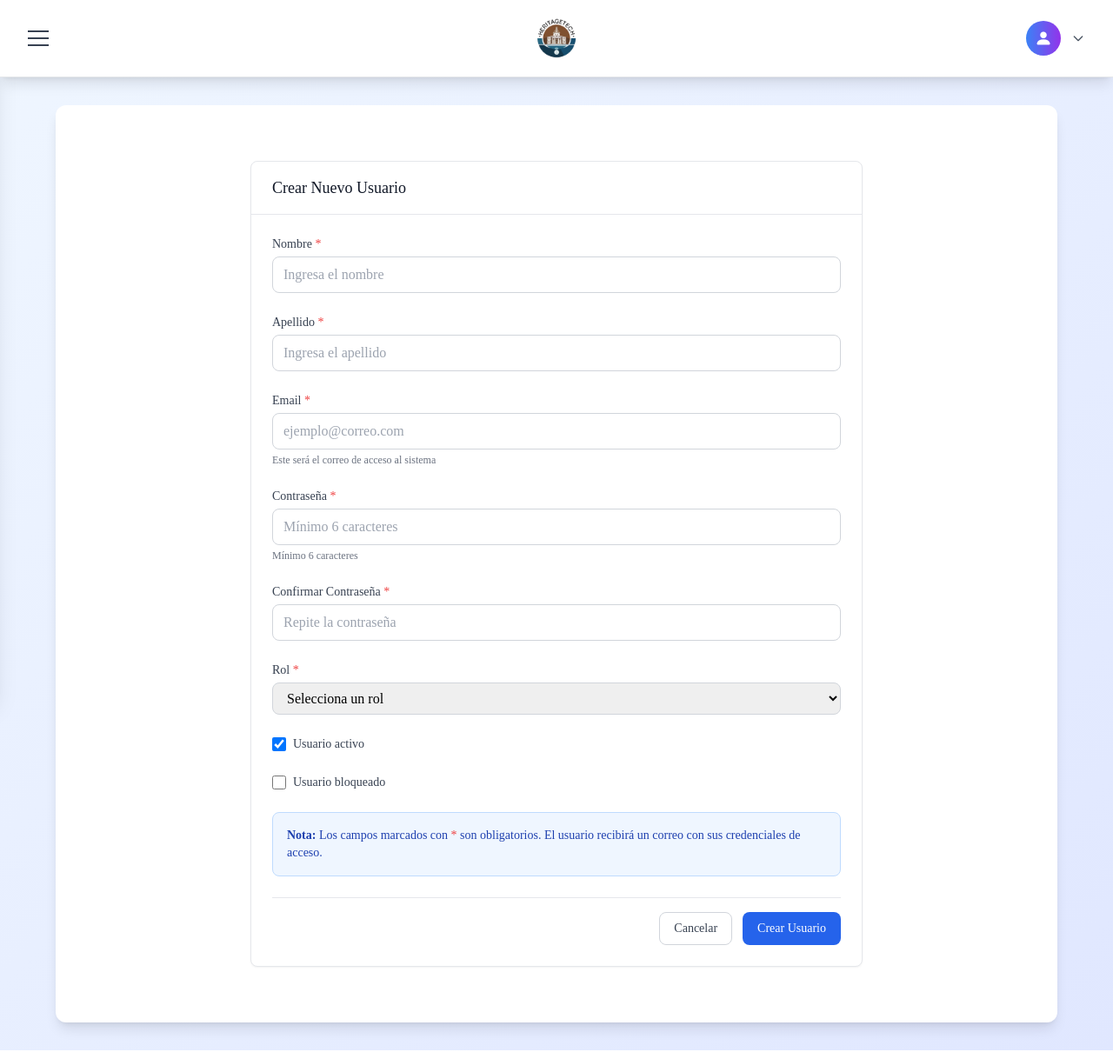
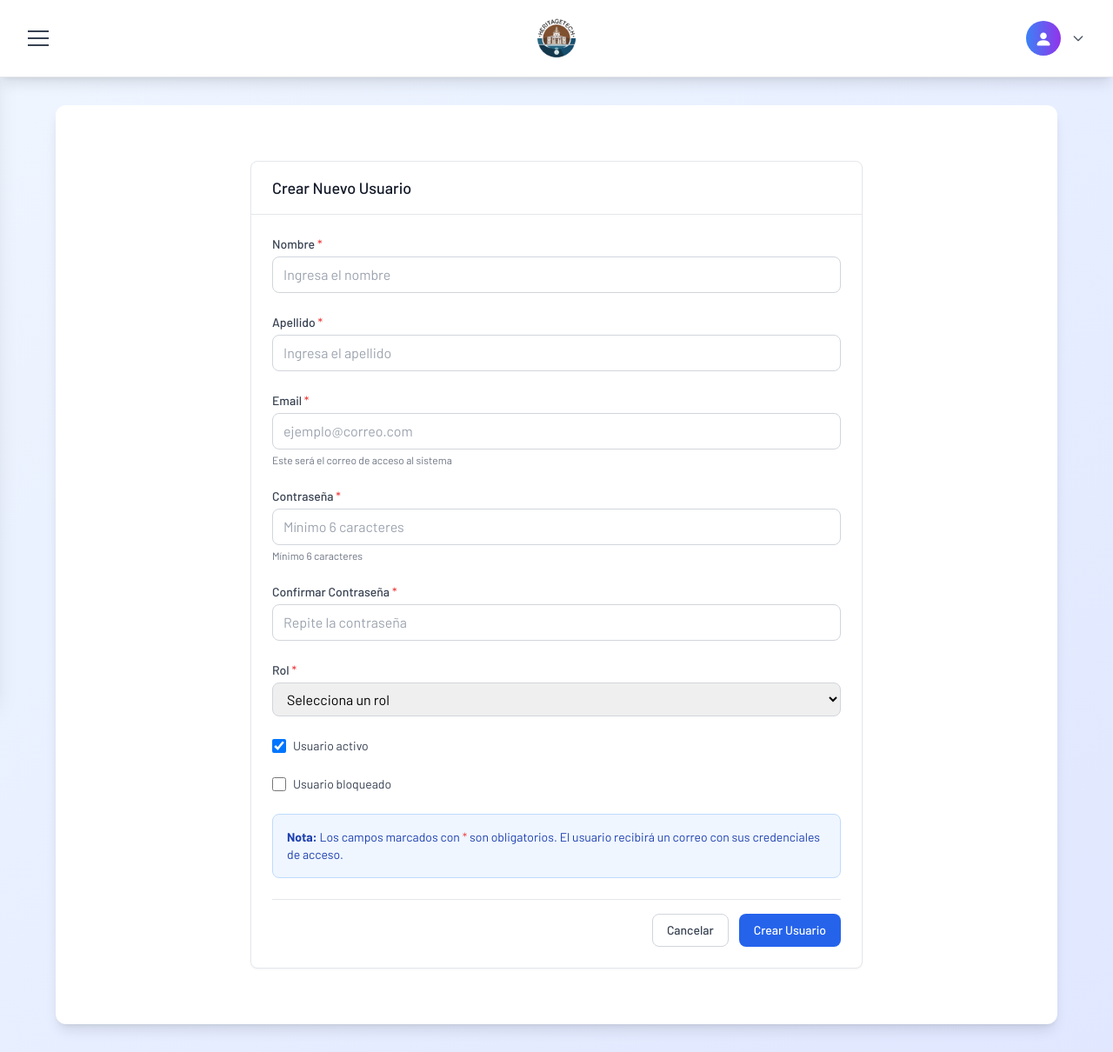
Before and after one commit to ConradoFesco/Explor.Ar---Proyecto-universitario, a Flask app: page /users/nuevo in a window 1280 px wide. Shown: the whole page at 87% size. Run offline with Flask 3, Linux system fonts and the light colour scheme; some libraries are stand-ins or nearby versions.

Commit message:
Cambio tipografía

```diff
--- a/admin/src/web/templates/layout.html
+++ b/admin/src/web/templates/layout.html
@@ -6,6 +6,7 @@
 
     <title>{% block title %} Mi Página {% endblock %}</title>
     <script src="https://cdn.tailwindcss.com"></script>
+    <link href="https://fonts.googleapis.com/css2?family=Barlow:wght@300;400;500;600;700&display=swap" rel="stylesheet">
     <style>
         .sidebar-transition {
             transition: transform 0.3s ease-in-out;
--- a/admin/static/css/styles.css
+++ b/admin/static/css/styles.css
@@ -1,8 +1,9 @@
 body {
-    font-family: Barlow;
+    font-family: 'Barlow', 'Inter', 'Helvetica Neue', Arial, sans-serif !important;
     margin: 0;
     padding: 0;
 }
+
 /* ======= MENU DESPLEGABLE ======= */
 .menu-container {
   display: flex;
@@ -616,3 +617,7 @@ body.sidebar-open .map-container {
     cursor: pointer;
     user-select: none;
 }
+
+*{
+    font-family: 'Barlow', 'Inter', 'Helvetica Neue', Arial, sans-serif !important;
+}
```
